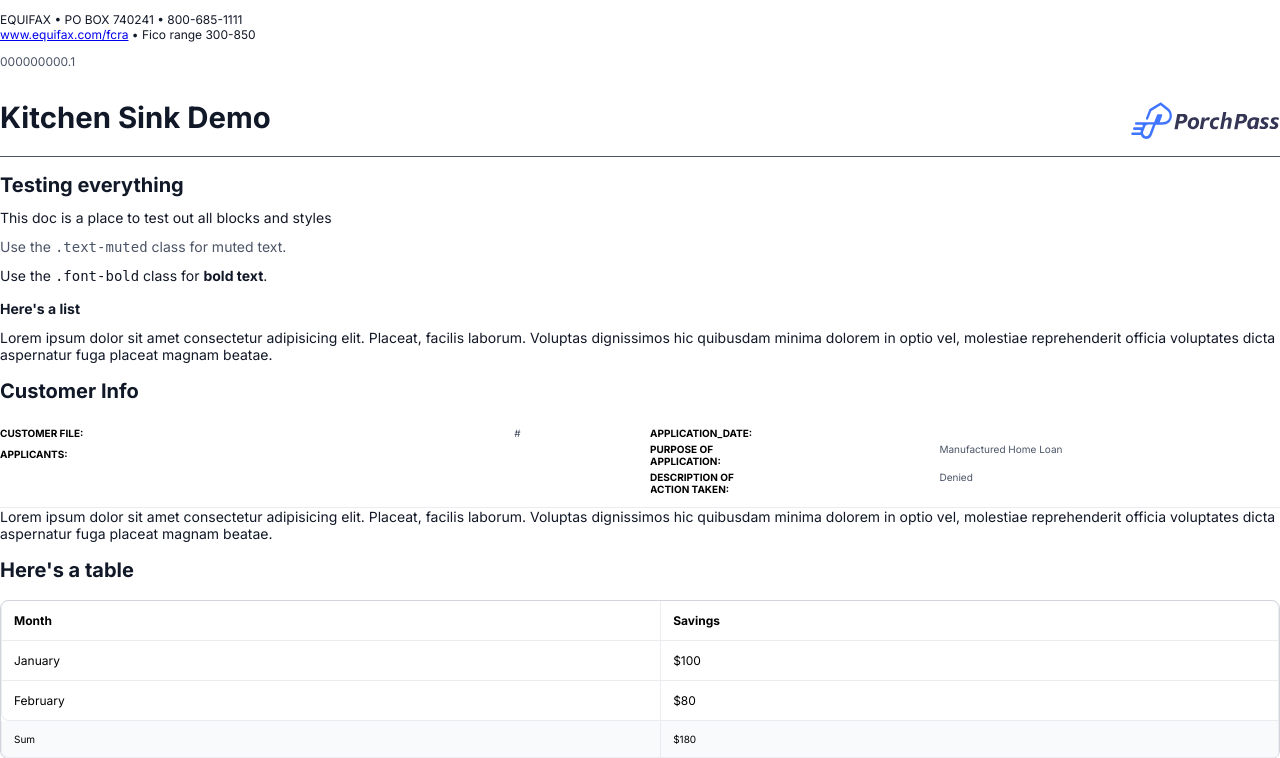
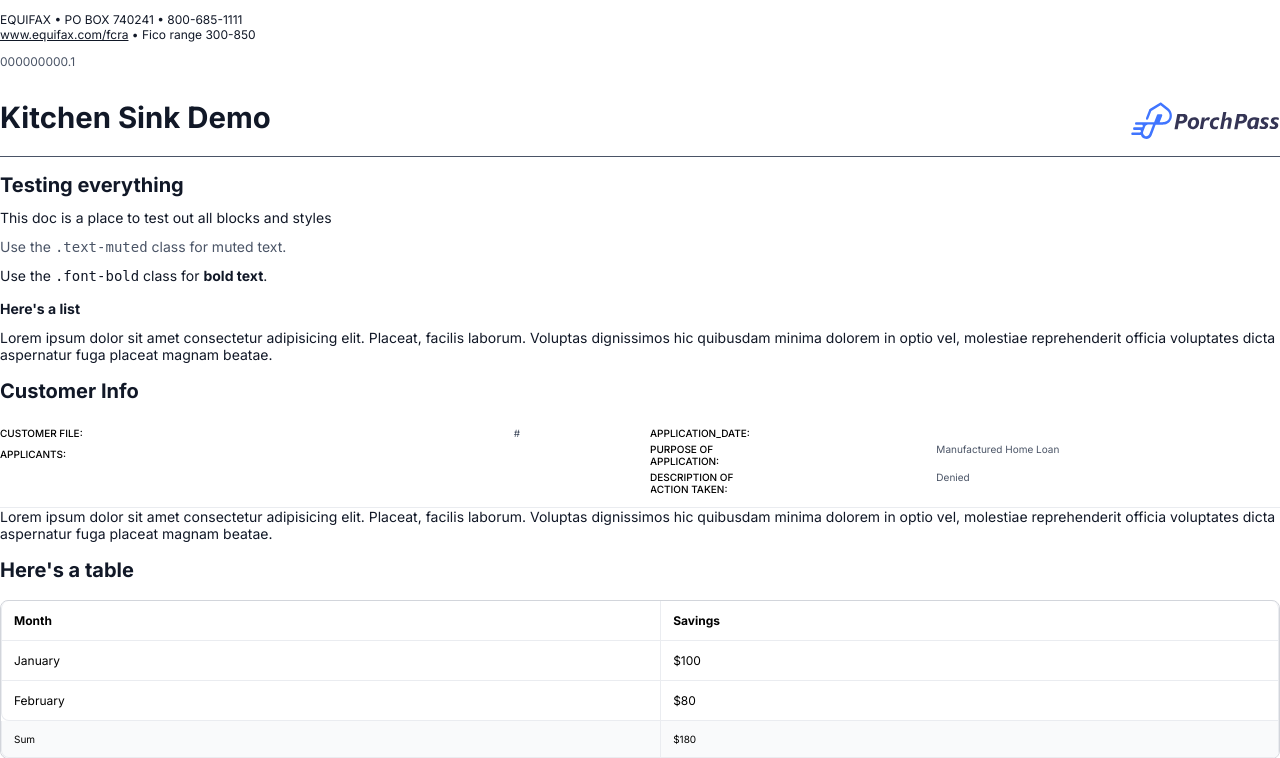
Before and after one commit to Porchpass/doc-service-sandbox, a Python web app: template src/templates/kitchen_sink.html.jinja in a window 1280 px wide. Shown: the part 41-799 px from the top of the page. Run offline with Jinja, Linux system fonts and the light colour scheme; the template is opened without the code that fills it, so the values that code supplies are empty.

Commit message:
font-semibold

```diff
--- a/src/templates/layouts/base.html.jinja
+++ b/src/templates/layouts/base.html.jinja
@@ -4,7 +4,7 @@
 	{% block head %}
 		<link rel="preconnect" href="https://fonts.googleapis.com">
 		<link rel="preconnect" href="https://fonts.gstatic.com" crossorigin>
-		<link href="https://fonts.googleapis.com/css2?family=Inter:wght@400;700&display=swap" rel="stylesheet">
+		<link href="https://fonts.googleapis.com/css2?family=Inter:wght@400;500;700&display=swap" rel="stylesheet">
 		<style>
 			{% include "styles/styles.css.jinja" %}
 		</style>
--- a/src/templates/partials/customers-info.html.jinja
+++ b/src/templates/partials/customers-info.html.jinja
@@ -2,11 +2,11 @@
   <table class="table-borderless">
     <tbody>
       <tr>
-        <th class="font-xs p-none" valign="top">CUSTOMER FILE:</th>
+        <th class="font-xs font-semibold p-none" valign="top">CUSTOMER FILE:</th>
         <td class="font-xs text-muted  p-none" valign="top">#{{customer_file_number}}</td>
       </tr>
       <tr>
-        <th class="font-xs p-none" valign="top">APPLICANTS:</th>
+        <th class="font-xs font-semibold p-none" valign="top">APPLICANTS:</th>
         <td class="font-xs text-muted p-none" valign="top">
           {{primary_borrower_full_name}}<br/>
           {{primary_borrower_address}}<br/>
@@ -19,15 +19,15 @@
   <table class="table-borderless">
     <tbody>
       <tr>
-        <th class="font-xs p-none" valign="top">APPLICATION_DATE:</th>
+        <th class="font-xs font-semibold p-none" valign="top">APPLICATION_DATE:</th>
         <td class="font-xs text-muted p-none" valign="top">{{customer_file_number}}</td>
       </tr>
       <tr>
-        <th class="font-xs p-none" valign="top">PURPOSE OF<br/> APPLICATION:</th>
+        <th class="font-xs font-semibold p-none" valign="top">PURPOSE OF<br/> APPLICATION:</th>
         <td class="font-xs text-muted p-none" valign="top">Manufactured Home Loan</td>
       </tr>
       <tr>
-        <th class="font-xs p-none" valign="top">DESCRIPTION OF<br/> ACTION TAKEN:</th>
+        <th class="font-xs font-semibold p-none" valign="top">DESCRIPTION OF<br/> ACTION TAKEN:</th>
         <td class="font-xs text-muted p-none" valign="top">Denied</td>
       </tr>
     </tbody>
--- a/src/templates/partials/standard-header.html.jinja
+++ b/src/templates/partials/standard-header.html.jinja
@@ -2,7 +2,7 @@
   <div>
     <h1>{{ title }}</h1>
     {% if notice_date %}
-      <p class="font-xs text-muted">DATE ISSUED: {{ notice_date }}</p>
+      <p class="font-xs font-semibold text-muted">DATE ISSUED: {{ notice_date }}</p>
     {% endif %}
   </div>
   {% include "partials/porchpass-logo.svg.jinja" %}
--- a/src/templates/styles/styles.css.jinja
+++ b/src/templates/styles/styles.css.jinja
@@ -394,11 +394,15 @@
 /* font weight */
 
 .font-normal {
-  font-weight: normal !important;
+  font-weight: 400 !important;
+}
+
+.font-semibold {
+  font-weight: 500;
 }
 
 .font-bold {
-  font-weight: bold;
+  font-weight: 700;
 }
 
 /* text color */
@@ -425,9 +429,6 @@
 
 .standard-header {
   border-bottom: 1px solid var(--color-on-surface-on-surface-muted);
-  {% if notice_date %}
-    border-color: var(--color-border-border-dim);
-  {% endif %}
   height: var(--standard-header-height);
   padding-top: var(--page-margin);
 }
@@ -442,6 +443,10 @@
   height: var(--standard-header-height);
   padding-top: var(--space-xs);
   padding-bottom: var(--page-margins);
+}
+
+.standard-footer a {
+  color: var(--color-on-surface-on-surface);
 }
 
 .customers-info {
```
Also changed, not shown: src/templates/consumer_disclosure_statement.html.jinja (+12 -12 lines).
